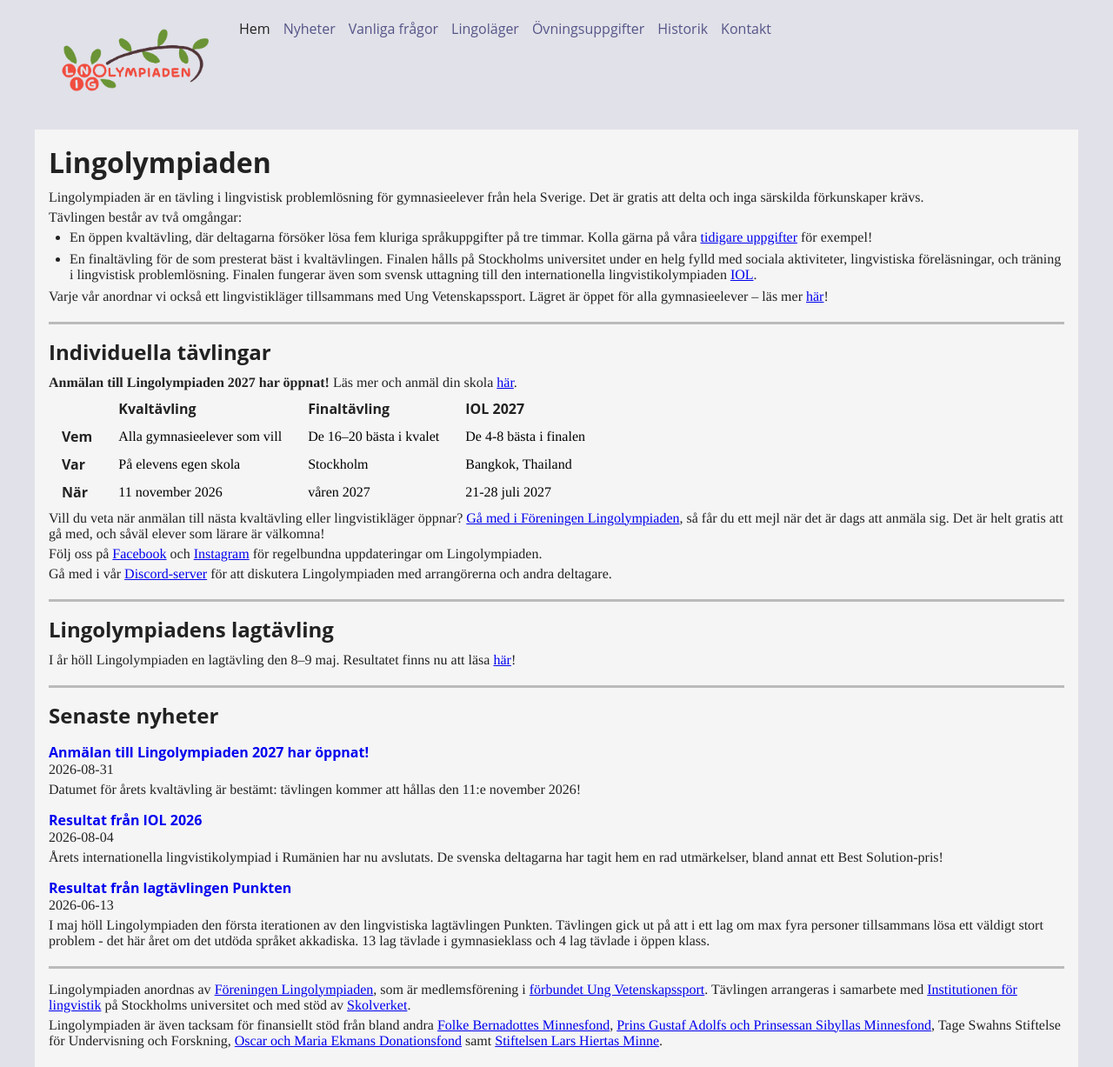
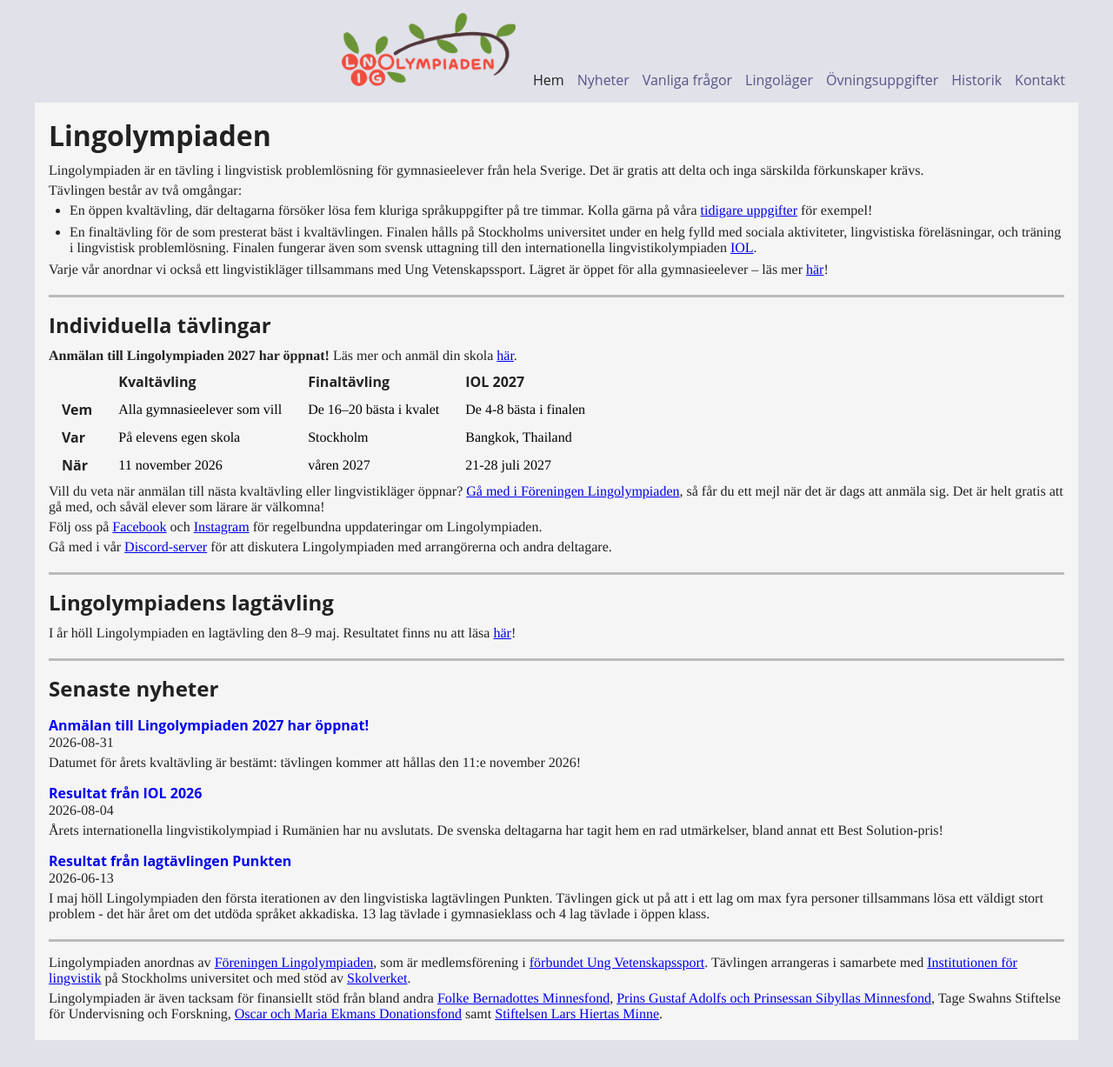
Before and after one commit to lingolympiad/lingolympiad.github.io, a Jekyll site: the page built from index.md, in a window 1280 px wide. Shown: the whole page at 87% size. Built offline with Jekyll 4.4.1, drawn with Linux system fonts in a browser that asks for light colours; after the commit the page ends 1196 px from its top, so only the background shows below that.

Commit message:
trimmad logga

```diff
--- a/css/styles.css
+++ b/css/styles.css
@@ -177,10 +177,10 @@
 /* DESKTOP NAVIGATION MENU */
 @media all and (min-width: 1000px) {
   #navbar {
-    align-items: flex-start;
+    align-items: flex-end;
     flex-wrap: nowrap;
     background: none;
-    justify-content: flex-start;
+    justify-content: flex-end;
   }
   #logo {
     order: 0;
```
Also changed, not shown: img/logo.png.
